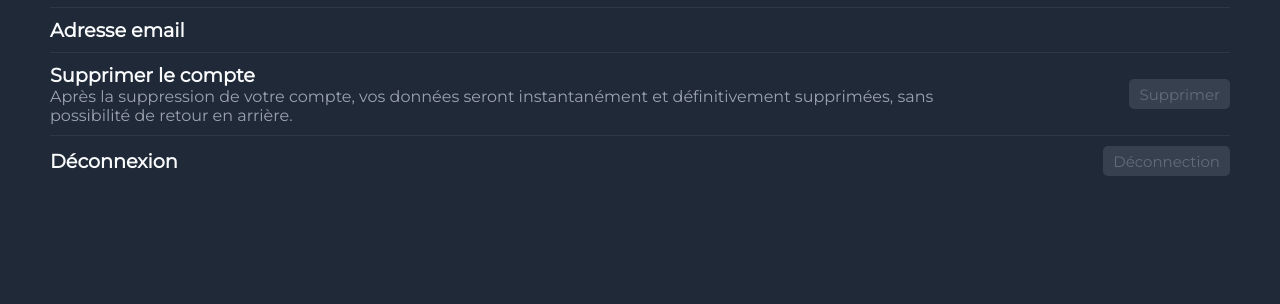
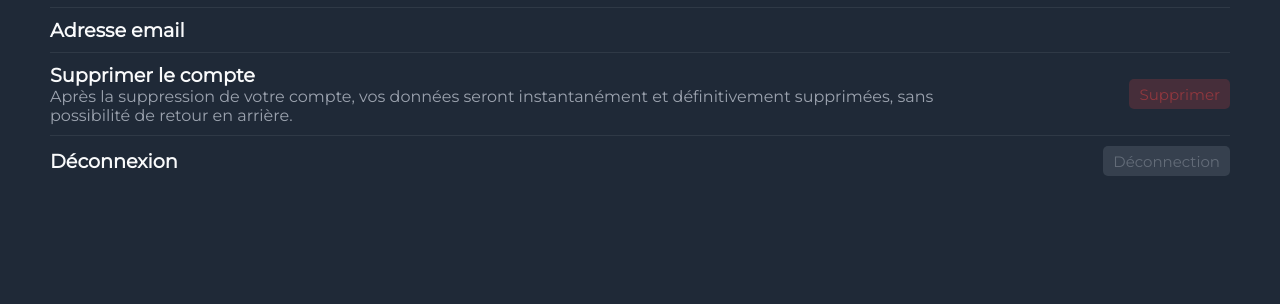
Before and after one commit to GabziDev/CryptoSight, a plain HTML site: page public/profil.html in a window 1280 px wide. Shown: the part 341-645 px from the top of the page. Drawn offline with Linux system fonts and the light colour scheme; no server answers.

Commit message:
feat: add redBtn class

```diff
--- a/public/assets/css/style.css
+++ b/public/assets/css/style.css
@@ -5,7 +5,7 @@
     --red-color: #EF4444;
     --gray-color: #9CA3AF;
     --white-color: #F9FAFB;
-    --transition-hover: 200ms ease all;
+    --transition-hover: 100ms ease all;
 }
 
 @font-face {
@@ -166,6 +166,27 @@ h1 {
 .purpleBtn.active {
     background-color: #8B5CF650;
     color: var(--purple-color)
+}
+
+.redBtn {
+    font-family: Montserrat-Regular;
+    display: flex;
+    justify-content: space-between;
+    align-items: center;
+    gap: 10px;
+    height: 30px;
+    padding: 0 10px;
+    cursor: pointer;
+    background-color: #EF444430;
+    border: none;
+    border-radius: 5px;
+    color: #EF444470;
+    transition: var(--transition-hover);
+}
+
+.redBtn:hover {
+    background-color: #EF444450;
+    color: var(--red-color);
 }
 
 .grayBtn {
--- a/public/profil.html
+++ b/public/profil.html
@@ -48,7 +48,7 @@
                                 définitivement supprimées, sans possibilité de retour en arrière.</p>
                         </div>
                         <div class="right">
-                            <button id="deleteAccount" class="grayBtn">Supprimer</button>
+                            <button id="deleteAccount" class="redBtn">Supprimer</button>
                         </div>
                     </div>
                     <div class="line"></div>
```
